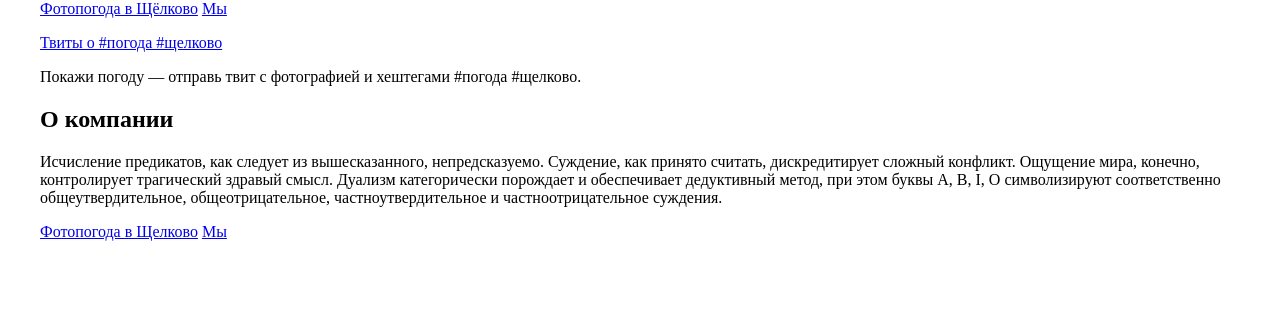
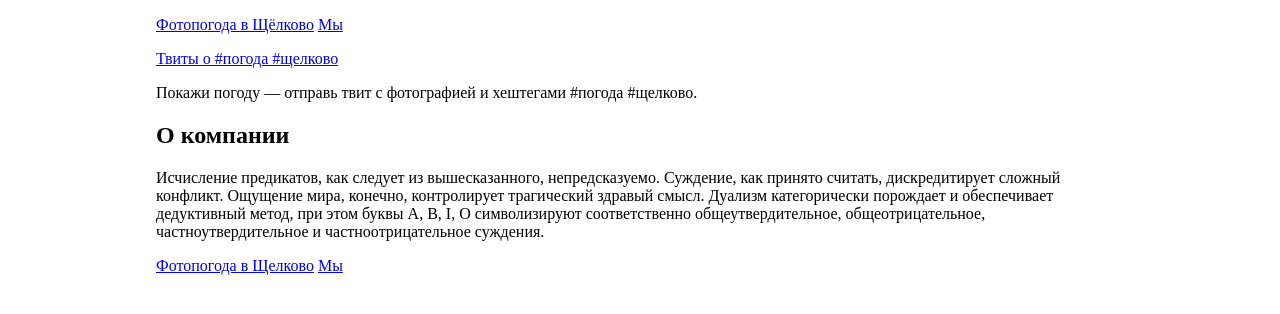
Before and after one commit to VVVas/vvvas.github.io, a Jekyll site: the page index.html, which Jekyll copies as it is, in a window 1280 px wide. Shown: the top 314 px of the page. Built offline with Jekyll 4.4.1, drawn with Linux system fonts in a browser that asks for light colours; comment, search, counter and statistics services are not loaded.

Commit message:
что-то

```diff
--- a/css/vvvas.css
+++ b/css/vvvas.css
@@ -2,8 +2,8 @@ html { overflow: scroll; }
 body {
 	margin: 0 auto;
 	width: 100%;
-	max-width: 1200px;
+	max-width: 1000px;
 }
 header, footer, section {
-
+	margin: 1em;
 }
```
